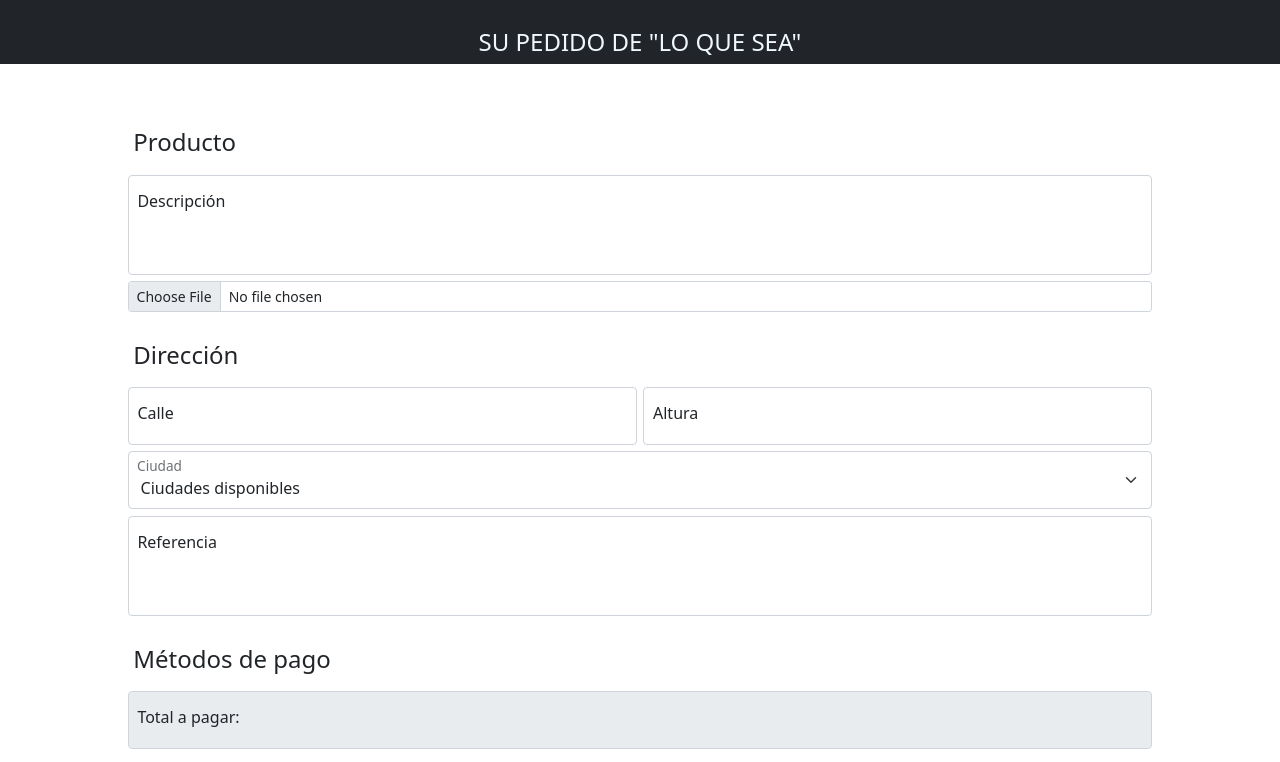
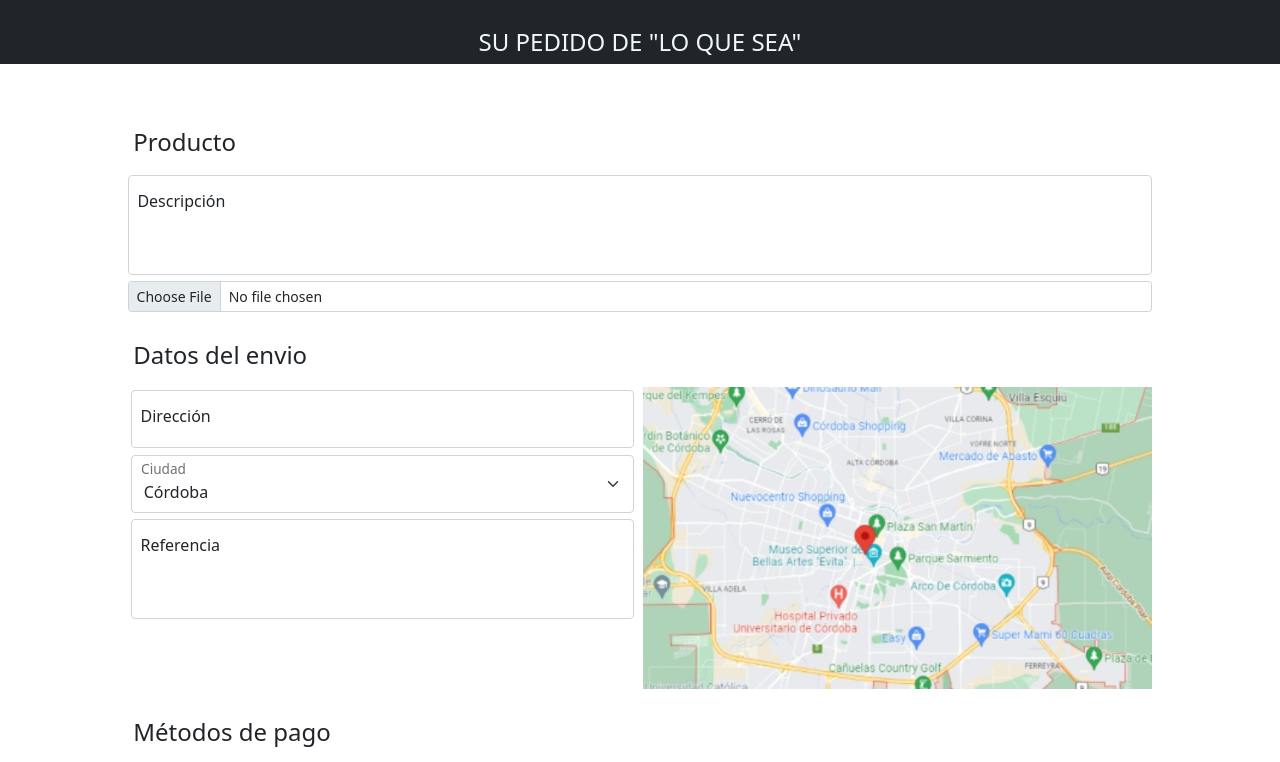
Before and after one commit to LeoAlonso20/REPO-TP6, an Angular app: page / in a window 1280 px wide. Shown: the top 762 px of the page. Built offline with nearby package versions, Linux system fonts and the light colour scheme.

Commit message:
agrego mapa (buscar imagenes de cba, vm, va con las dimensiones correctas)

```diff
--- a/src/app/components/pedido/pedido.component.html
+++ b/src/app/components/pedido/pedido.component.html
@@ -26,28 +26,28 @@
         </fieldset>
 
         <fieldset class="form-group container ">
-            <legend>Dirección</legend>
+            <legend>Datos del envio</legend>
             <div class="row">
-                <div class="form-floating col-md-6">
+                <div class="col-md-6">
+                    <div class="form-floating col-md-12">
                         <input type="text" class="form-control" id="floatingInput" placeholder="Leave a comment here">
-                    <label for="floatingInput">Calle</label>
+                        <label for="floatingInput">Dirección</label>
                     </div>
-                <div class="form-floating col-md-6">
-                    <input type="text" class="form-control" id="floatingInput" placeholder="Leave a comment here">
-                    <label for="floatingInput">Altura</label>
-                </div>
-                <div class="form-floating col-md-12 ">
+                    <div class="form-floating col-md-12">
                         <select class="form-select" id="floatingSelect" aria-label="Floating label select example">
-                  <option selected>Ciudades disponibles</option>
-                  <option value="1">Laguna Larga</option>
-                  <option value="2">Rio Segundo</option>
-                  <option value="3">Pilar</option>
+                  <option value="1" selected>Córdoba</option>
+                  <option value="2">Villa María</option>
+                  <option value="3">Villa Allende</option>
                 </select>
                         <label for="floatingSelect">Ciudad</label>
                     </div>
                     <div class="form-floating">
                         <textarea class="form-control" placeholder="Leave a comment here" id="floatingTextarea2" style="height: 100px"></textarea>
                         <label for="floatingTextarea2">Referencia</label>
+                    </div>
+                </div>
+                <div class="col-md-6">
+                    <img src="../../../assets/img/img_maps_cba.jpg" class="img-fluid" alt="imagen de google maps">
                 </div>
             </div>
 
```
Also changed, not shown: src/assets/img/img_maps_cba.jpg (added). Lines whose indentation alone changed are shown as unchanged.
